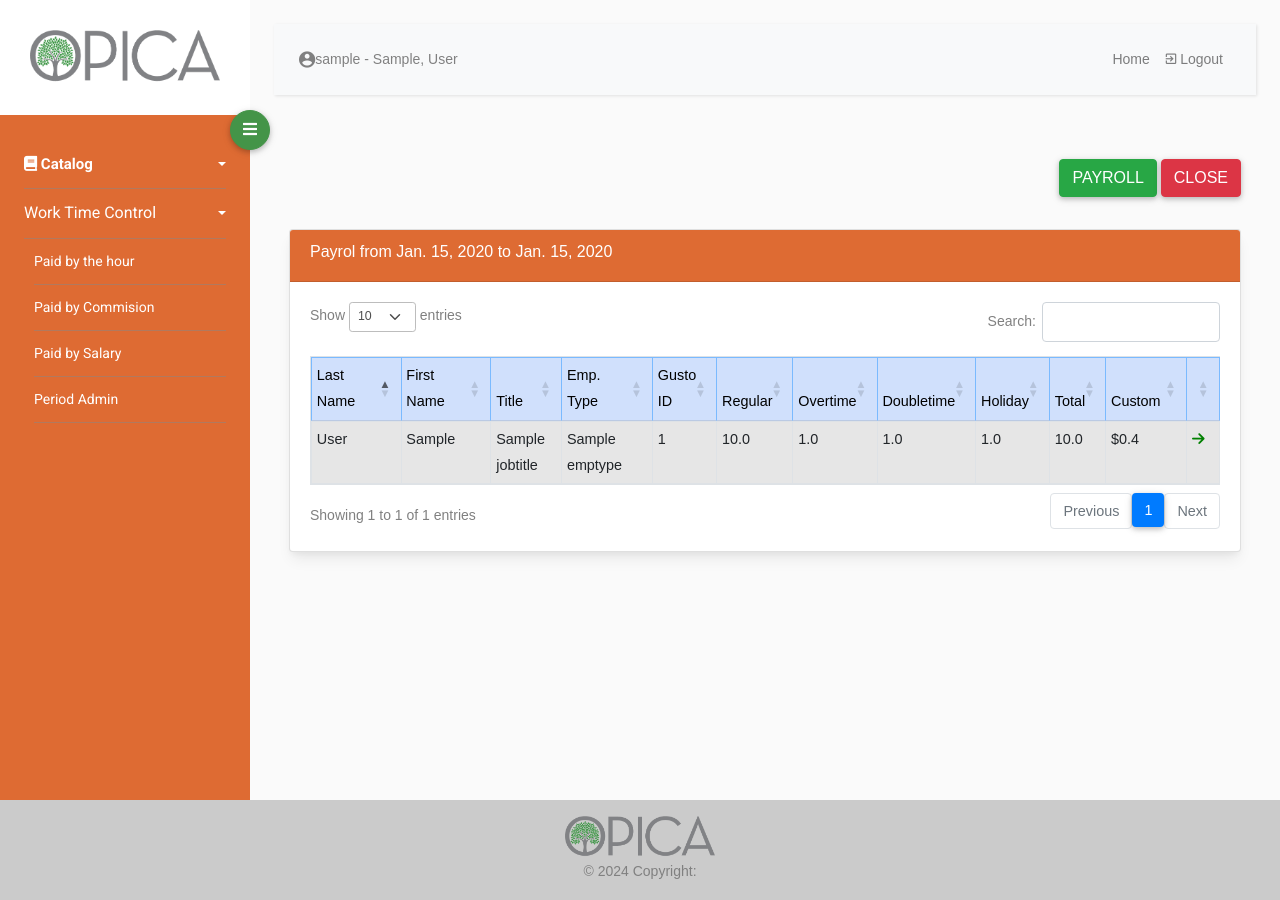
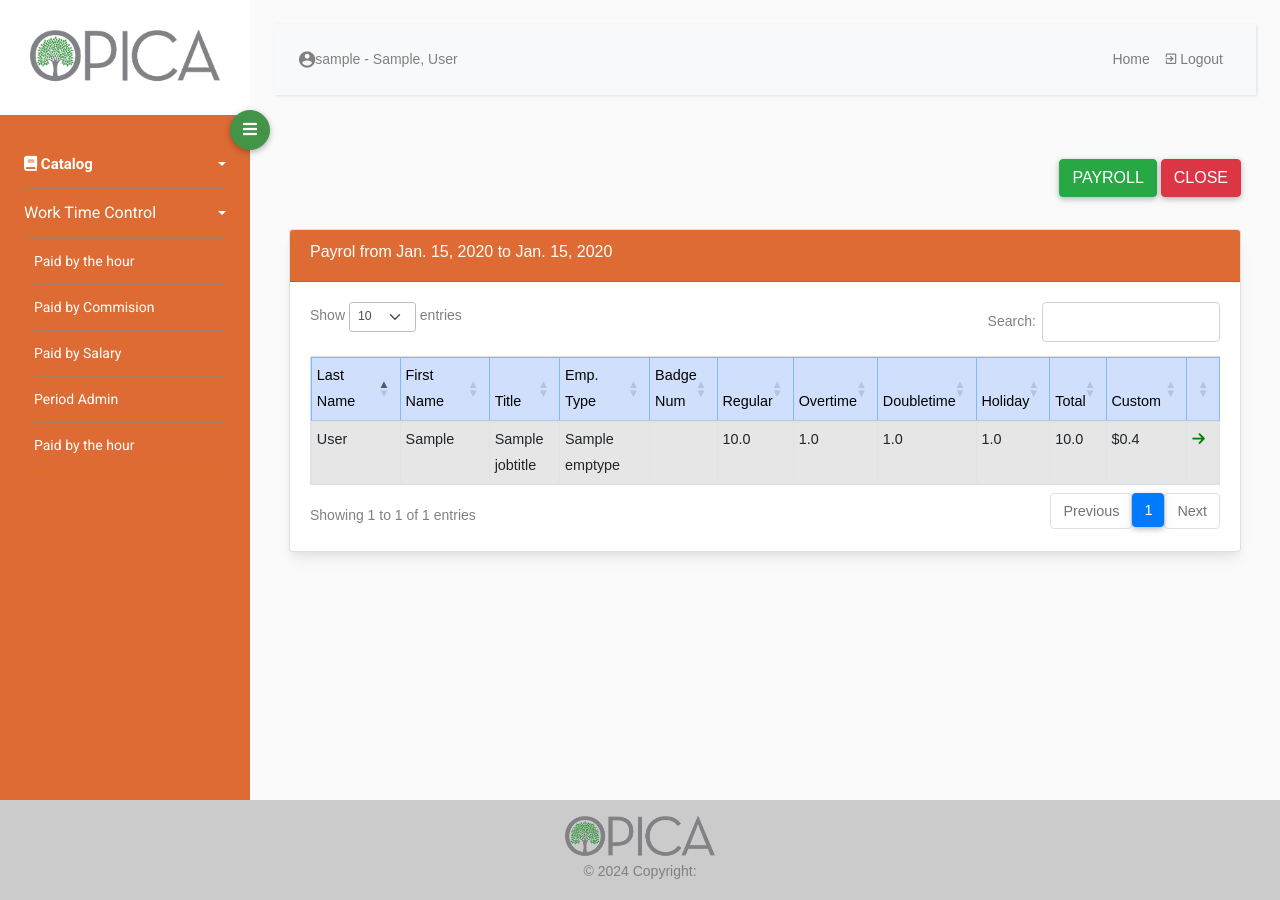
Before and after one commit to pauloig/OpicaWTC, a Django app: page /wtc/employee_admin_list/1 in a window 1280 px wide, after a click on "Work Time Control". Run offline with Django 4.2, Linux system fonts and the light colour scheme; a user stored in the database is signed in; tables that the repository leaves empty hold one stand-in row (values such as "Sample post"); parts of the project's set-up code (start-up, migrations or seed data) failed here and were passed over; some libraries are stand-ins or nearby versions.

Commit message:
adding Menu by role

```diff
--- a/app/templates/partials/sidebar.html
+++ b/app/templates/partials/sidebar.html
@@ -13,6 +13,7 @@
     <div class="p-4 pt-1">
       <ul class="list-unstyled components mb-5">
         <li class="active">
+          {%if emp.is_admin or user.is_supervisor or user.is_staff %}
             <a href="#homeSubmenu" data-toggle="collapse" aria-expanded="false" class="dropdown-toggle"><span class="fa fa-book"></span> Catalog</a>
             <ul class="collapse list-unstyled" id="homeSubmenu">
                 <li>
@@ -31,13 +32,16 @@
                   <a href="/catalog/client_list/"> <span class="fa fa-users"></span> Clients</a>
                 </li>
             </ul>
+            {%endif%}
         </li>
         <li class="active1">
           <a href="#homeSubmenu2" data-toggle="collapse" aria-expanded="false" class="dropdown-toggle">Work Time Control</a>
           <ul class="collapse list-unstyled" id="homeSubmenu2">
+            {%if emp.is_admin or user.is_supervisor or user.is_staff %}
               <li>
                   <a href="/wtc/paidByTheHour/"></span> Paid by the hour</a>
               </li>
+
               <li>
                 <a href="/wtc/service_list/"></span> Paid by Commision</a>
               </li>
@@ -47,6 +51,21 @@
               <li>
                 <a href="/wtc/period_admin_list/"> Period Admin</a>
               </li>
+            {%endif%}
+            {%if emp.EmpType.empTypeID == 1 %}
+              <li>
+                <a href="/wtc/paidByTheHour/"></span> Paid by the hour</a>
+              </li>
+            {%elif emp.EmpType.empTypeID == 2 %}
+              <li>
+                <a href="/wtc/service_list/"></span> Paid by Commision</a>
+              </li>
+            {%elif emp.EmpType.empTypeID == 3 %}
+              <li>
+                <a href="/wtc/period_list/"></span> Paid by Salary</a>
+              </li>
+            {%endif %}
+
           </ul>
         </li>
         <!--
--- a/app/templates/workTimeControl/employee_admin_list.html
+++ b/app/templates/workTimeControl/employee_admin_list.html
@@ -82,7 +82,7 @@
                                                 <th scope="col" style="width: 15%">First Name</th>
                                                 <th scope="col" style="width: 10%">Title</th>
                                                 <th scope="col" style="width: 15%">Emp. Type</th>
-                                                <th scope="col" style="width: 5%">Gusto ID</th>
+                                                <th scope="col" style="width: 5%">Badge Num</th>
                                                 <th scope="col" style="width: 5%">Regular</th>
                                                 <th scope="col" style="width: 5%">Overtime</th>
                                                 <th scope="col" style="width: 5%">Doubletime</th>
@@ -99,7 +99,7 @@
                                                         <td>{{data.first_name}}</td>
                                                         <td>{{data.title}}</td>
                                                         <td>{{data.employee_type}}</td>
-                                                        <td>{{data.gusto_id}}</td>
+                                                        <td>{{data.badgeNum}}</td>
                                                         <td>{{data.regular_hours}}</td>
                                                         <td>{{data.overtime_hours}}</td>
                                                         <td>{{data.double_time}}</td>
```
Also changed, not shown: app/authentication/views.py (+21 -5 lines). Lines whose indentation alone changed are shown as unchanged.
